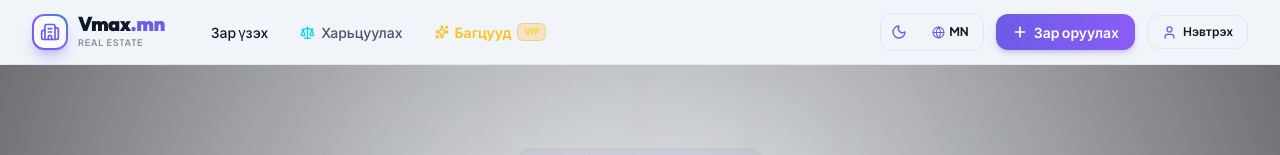
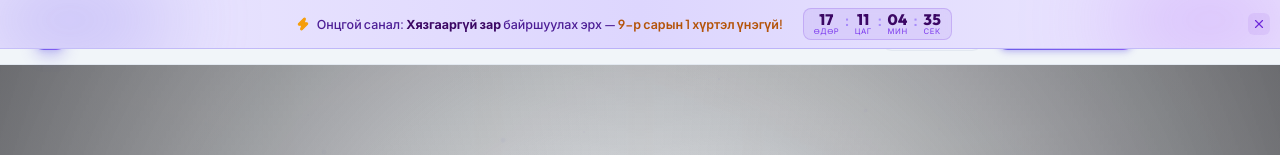
Before and after one commit to ulziimunkh-dev/vmax, a React (Vite) app in the folder client/: page / in a window 1280 px wide. Shown: the top 155 px of the page. Built offline with nearby package versions, Linux system fonts and the light colour scheme; no server answers.

Commit message:
feat: add subscription enums, implement layout components, and initialize main application router structure

```diff
--- a/client/src/App.tsx
+++ b/client/src/App.tsx
@@ -4,6 +4,7 @@ import { GoogleOAuthProvider } from '@react-oauth/google';
 import Navbar from '@/components/layout/Navbar';
 import Footer from '@/components/layout/Footer';
 import Starfield from '@/components/layout/Starfield';
+import PromoBanner from '@/components/layout/PromoBanner';
 import Home from '@/pages/Home';
 import Login from '@/pages/Login';
 import Register from '@/pages/Register';
@@ -48,6 +49,7 @@ const App = () => {
         <ScrollToTop />
         <Starfield />
         <div className="min-h-screen flex flex-col font-sans relative z-0 transition-colors duration-300">
+          <PromoBanner />
           <Navbar />
           <main className="flex-grow pb-20 md:pb-0">
             <Routes>
--- a/client/src/components/layout/Footer.tsx
+++ b/client/src/components/layout/Footer.tsx
@@ -14,19 +14,19 @@ import {
 
 const FacebookIcon = () => (
   <svg xmlns="http://www.w3.org/2000/svg" width="18" height="18" viewBox="0 0 24 24" fill="currentColor">
-    <path d="M24 12.073c0-6.627-5.373-12-12-12s-12 5.373-12 12c0 5.99 4.388 10.954 10.125 11.854v-8.385H7.078v-3.47h3.047V9.43c0-3.007 1.792-4.669 4.533-4.669 1.312 0 2.686.235 2.686.235v2.953H15.83c-1.491 0-1.956.925-1.956 1.874v2.25h3.328l-.532 3.47h-2.796v8.385C19.612 23.027 24 18.062 24 12.073z"/>
+    <path d="M24 12.073c0-6.627-5.373-12-12-12s-12 5.373-12 12c0 5.99 4.388 10.954 10.125 11.854v-8.385H7.078v-3.47h3.047V9.43c0-3.007 1.792-4.669 4.533-4.669 1.312 0 2.686.235 2.686.235v2.953H15.83c-1.491 0-1.956.925-1.956 1.874v2.25h3.328l-.532 3.47h-2.796v8.385C19.612 23.027 24 18.062 24 12.073z" />
   </svg>
 );
 
 const InstagramIcon = () => (
   <svg xmlns="http://www.w3.org/2000/svg" width="18" height="18" viewBox="0 0 24 24" fill="currentColor">
-    <path d="M12 2.163c3.204 0 3.584.012 4.85.07 3.252.148 4.771 1.691 4.919 4.919.058 1.265.069 1.645.069 4.849 0 3.205-.012 3.584-.069 4.849-.149 3.225-1.664 4.771-4.919 4.919-1.266.058-1.644.07-4.85.07-3.204 0-3.584-.012-4.849-.07-3.26-.149-4.771-1.699-4.919-4.92-.058-1.265-.07-1.644-.07-4.849 0-3.204.013-3.583.07-4.849.149-3.227 1.664-4.771 4.919-4.919 1.266-.057 1.645-.069 4.849-.069zM12 0C8.741 0 8.333.014 7.053.072 2.695.272.273 2.69.073 7.052.014 8.333 0 8.741 0 12c0 3.259.014 3.668.072 4.948.2 4.358 2.618 6.78 6.98 6.98C8.333 23.986 8.741 24 12 24c3.259 0 3.668-.014 4.948-.072 4.354-.2 6.782-2.618 6.979-6.98.059-1.28.073-1.689.073-4.948 0-3.259-.014-3.667-.072-4.947-.196-4.354-2.617-6.78-6.979-6.98C15.668.014 15.259 0 12 0zm0 5.838a6.162 6.162 0 100 12.324 6.162 6.162 0 000-12.324zM12 16a4 4 0 110-8 4 4 0 010 8zm6.406-11.845a1.44 1.44 0 100 2.881 1.44 1.44 0 000-2.881z"/>
+    <path d="M12 2.163c3.204 0 3.584.012 4.85.07 3.252.148 4.771 1.691 4.919 4.919.058 1.265.069 1.645.069 4.849 0 3.205-.012 3.584-.069 4.849-.149 3.225-1.664 4.771-4.919 4.919-1.266.058-1.644.07-4.85.07-3.204 0-3.584-.012-4.849-.07-3.26-.149-4.771-1.699-4.919-4.92-.058-1.265-.07-1.644-.07-4.849 0-3.204.013-3.583.07-4.849.149-3.227 1.664-4.771 4.919-4.919 1.266-.057 1.645-.069 4.849-.069zM12 0C8.741 0 8.333.014 7.053.072 2.695.272.273 2.69.073 7.052.014 8.333 0 8.741 0 12c0 3.259.014 3.668.072 4.948.2 4.358 2.618 6.78 6.98 6.98C8.333 23.986 8.741 24 12 24c3.259 0 3.668-.014 4.948-.072 4.354-.2 6.782-2.618 6.979-6.98.059-1.28.073-1.689.073-4.948 0-3.259-.014-3.667-.072-4.947-.196-4.354-2.617-6.78-6.979-6.98C15.668.014 15.259 0 12 0zm0 5.838a6.162 6.162 0 100 12.324 6.162 6.162 0 000-12.324zM12 16a4 4 0 110-8 4 4 0 010 8zm6.406-11.845a1.44 1.44 0 100 2.881 1.44 1.44 0 000-2.881z" />
   </svg>
 );
 
 const TwitterIcon = () => (
   <svg xmlns="http://www.w3.org/2000/svg" width="18" height="18" viewBox="0 0 24 24" fill="currentColor">
-    <path d="M18.244 2.25h3.308l-7.227 8.26 8.502 11.24H16.17l-5.214-6.817L4.99 21.75H1.68l7.73-8.835L1.254 2.25H8.08l4.713 6.231zm-1.161 17.52h1.833L7.084 4.126H5.117z"/>
+    <path d="M18.244 2.25h3.308l-7.227 8.26 8.502 11.24H16.17l-5.214-6.817L4.99 21.75H1.68l7.73-8.835L1.254 2.25H8.08l4.713 6.231zm-1.161 17.52h1.833L7.084 4.126H5.117z" />
   </svg>
 );
 
@@ -117,12 +117,12 @@ const Footer: React.FC = () => {
                   <span>Зар харьцуулах</span>
                 </Link>
               </li>
-              <li>
+              {/* <li>
                 <Link to="/pricing" className="text-amber-400 hover:text-amber-300 font-semibold transition-colors flex items-center space-x-1.5">
                   <Sparkles size={13} className="text-amber-400" />
                   <span>VIP Багцууд</span>
                 </Link>
-              </li>
+              </li> */}
               <li>
                 <Link to="/dashboard" className="text-nebula-text hover:text-plasma transition-colors flex items-center space-x-1.5">
                   <ArrowRight size={12} className="text-plasma/60" />
--- a/client/src/components/layout/Navbar.tsx
+++ b/client/src/components/layout/Navbar.tsx
@@ -71,8 +71,7 @@ const Navbar: React.FC = () => {
   return (
     <>
       <header
-        className={`fixed top-0 w-full z-40 transition-all duration-300 ${
-          scrolled
+        className={`fixed top-0 w-full z-40 transition-all duration-300 ${scrolled
             ? 'bg-void/90 backdrop-blur-xl border-b border-white/10 shadow-lg shadow-black/20'
             : 'bg-void/40 backdrop-blur-md border-b border-white/5'
           }`}
@@ -102,8 +101,7 @@ const Navbar: React.FC = () => {
               <nav className="hidden md:flex items-center space-x-1">
                 <Link
                   to="/"
-                  className={`px-3.5 py-2 rounded-xl text-sm font-medium transition-all ${
-                    location.pathname === '/'
+                  className={`px-3.5 py-2 rounded-xl text-sm font-medium transition-all ${location.pathname === '/'
                       ? 'text-white bg-white/10 font-bold'
                       : 'text-nebula-text hover:text-white hover:bg-white/5'
                     }`}
@@ -113,8 +111,7 @@ const Navbar: React.FC = () => {
 
                 <Link
                   to="/compare"
-                  className={`px-3.5 py-2 rounded-xl text-sm font-medium transition-all flex items-center space-x-1.5 ${
-                    location.pathname === '/compare'
+                  className={`px-3.5 py-2 rounded-xl text-sm font-medium transition-all flex items-center space-x-1.5 ${location.pathname === '/compare'
                       ? 'text-white bg-white/10 font-bold'
                       : 'text-nebula-text hover:text-white hover:bg-white/5'
                     }`}
@@ -128,7 +125,7 @@ const Navbar: React.FC = () => {
                   )}
                 </Link>
 
-                <Link
+                {/* <Link
                   to="/pricing"
                   className={`px-3.5 py-2 rounded-xl text-sm font-semibold transition-all flex items-center space-x-1.5 ${
                     location.pathname === '/pricing'
@@ -141,7 +138,7 @@ const Navbar: React.FC = () => {
                   <span className="text-[9px] font-black px-1.5 py-0.5 rounded-md bg-amber-500/20 text-amber-300 border border-amber-500/30 uppercase">
                     VIP
                   </span>
-                </Link>
+                </Link> */}
               </nav>
             </div>
 
@@ -217,8 +214,7 @@ const Navbar: React.FC = () => {
                     </div>
                     <ChevronDown
                       size={14}
-                      className={`text-nebula-text group-hover:text-white transition-transform ${
-                        isUserMenuOpen ? 'rotate-180' : ''
+                      className={`text-nebula-text group-hover:text-white transition-transform ${isUserMenuOpen ? 'rotate-180' : ''
                         }`}
                     />
                   </button>
--- /dev/null
+++ b/client/src/components/layout/PromoBanner.tsx
@@ -0,0 +1,119 @@
+import React, { useState, useEffect } from "react";
+import { motion, AnimatePresence } from "framer-motion";
+import { Zap, X } from "lucide-react";
+
+interface TimeLeft {
+  days: number;
+  hours: number;
+  minutes: number;
+  seconds: number;
+}
+
+const TARGET = new Date("2026-09-01T00:00:00+08:00");
+
+function getTimeLeft(): TimeLeft {
+  const diff = TARGET.getTime() - Date.now();
+  if (diff <= 0) return { days: 0, hours: 0, minutes: 0, seconds: 0 };
+  return {
+    days: Math.floor(diff / (1000 * 60 * 60 * 24)),
+    hours: Math.floor((diff / (1000 * 60 * 60)) % 24),
+    minutes: Math.floor((diff / (1000 * 60)) % 60),
+    seconds: Math.floor((diff / 1000) % 60),
+  };
+}
+
+const Pad = ({ n }: { n: number }) => (
+  <span className="promo-digit">{String(n).padStart(2, "0")}</span>
+);
+const Sep = () => <span className="promo-sep">:</span>;
+
+const PromoBanner: React.FC = () => {
+  const [timeLeft, setTimeLeft] = useState<TimeLeft>(getTimeLeft());
+  const [dismissed, setDismissed] = useState(() => {
+    try {
+      return sessionStorage.getItem("promo_dismissed") === "1";
+    } catch {
+      return false;
+    }
+  });
+
+  useEffect(() => {
+    const id = setInterval(() => setTimeLeft(getTimeLeft()), 1000);
+    return () => clearInterval(id);
+  }, []);
+
+  const expired = TARGET.getTime() <= Date.now();
+  if (dismissed || expired) return null;
+
+  const handleDismiss = () => {
+    setDismissed(true);
+    try {
+      sessionStorage.setItem("promo_dismissed", "1");
+    } catch {
+      /* noop */
+    }
+  };
+
+  return (
+    <AnimatePresence>
+      <motion.div
+        id="promo-banner"
+        initial={{ height: 0, opacity: 0 }}
+        animate={{ height: "auto", opacity: 1 }}
+        exit={{ height: 0, opacity: 0 }}
+        transition={{ duration: 0.35, ease: "easeOut" }}
+        className="promo-banner-root"
+      >
+        <div className="promo-inner">
+          <div className="promo-glow promo-glow-left" />
+          <div className="promo-glow promo-glow-right" />
+
+          <div className="promo-content">
+            <div className="promo-text-group">
+              <span className="promo-icon-wrap">
+                <Zap size={14} fill="currentColor" />
+              </span>
+              <span className="promo-label">
+                Онцгой санал:&nbsp;
+                <strong>Хязгааргүй зар</strong>&nbsp;байршуулах эрх —&nbsp;
+                <span className="promo-until">9-р сарын 1 хүртэл үнэгүй!</span>
+              </span>
+            </div>
+
+            <div className="promo-countdown" aria-label="Countdown">
+              <div className="promo-unit">
+                <Pad n={timeLeft.days} />
+                <span className="promo-unit-label">өдөр</span>
+              </div>
+              <Sep />
+              <div className="promo-unit">
+                <Pad n={timeLeft.hours} />
+                <span className="promo-unit-label">цаг</span>
+              </div>
+              <Sep />
+              <div className="promo-unit">
+                <Pad n={timeLeft.minutes} />
+                <span className="promo-unit-label">мин</span>
+              </div>
+              <Sep />
+              <div className="promo-unit">
+                <Pad n={timeLeft.seconds} />
+                <span className="promo-unit-label">сек</span>
+              </div>
+            </div>
+          </div>
+
+          <button
+            onClick={handleDismiss}
+            className="promo-close"
+            aria-label="Хаах"
+          >
+            <X size={14} />
+          </button>
+        </div>
+      </motion.div>
+    </AnimatePresence>
+  );
+};
+
+export default PromoBanner;
--- a/client/src/index.css
+++ b/client/src/index.css
@@ -188,6 +188,142 @@ html.light .star {
   100% { opacity: 1; transform: scale(1.2); box-shadow: 0 0 10px white; }
 }
 
+/* ── Promo Banner ───────────────────────────────────────────── */
+.promo-banner-root {
+  position: relative;
+  overflow: hidden;
+  z-index: 50;
+  background: linear-gradient(90deg,
+    #0f0c29 0%,
+    #302b63 40%,
+    #24243e 70%,
+    #1a0933 100%);
+  border-bottom: 1px solid rgba(168,85,247,0.25);
+}
+html.light .promo-banner-root {
+  background: linear-gradient(90deg, #ede9fe 0%, #ddd6fe 50%, #ede9fe 100%);
+  border-bottom-color: rgba(108,92,231,0.3);
+}
+.promo-inner {
+  position: relative;
+  display: flex;
+  align-items: center;
+  justify-content: center;
+  gap: 1rem;
+  padding: 0.5rem 3rem 0.5rem 1rem;
+  min-height: 36px;
+}
+.promo-glow {
+  position: absolute;
+  width: 220px; height: 80px;
+  border-radius: 50%;
+  filter: blur(48px);
+  pointer-events: none;
+  opacity: 0.35;
+}
+.promo-glow-left  { left: -40px;  top: -20px; background: #6c5ce7; }
+.promo-glow-right { right: -40px; top: -20px; background: #a855f7; }
+.promo-content {
+  display: flex;
+  flex-wrap: wrap;
+  align-items: center;
+  gap: 0.75rem 1.25rem;
+  justify-content: center;
+}
+.promo-text-group {
+  display: flex;
+  align-items: center;
+  gap: 0.4rem;
+  font-size: 0.78rem;
+  font-weight: 500;
+  color: #c4b5fd;
+  white-space: nowrap;
+  flex-wrap: wrap;
+  justify-content: center;
+}
+html.light .promo-text-group { color: #4c1d95; }
+.promo-icon-wrap {
+  display: inline-flex;
+  align-items: center;
+  color: #f59e0b;
+  flex-shrink: 0;
+}
+.promo-label strong { color: #ffffff; font-weight: 700; }
+html.light .promo-label strong { color: #3b0764; }
+.promo-until {
+  color: #fbbf24;
+  font-weight: 600;
+}
+html.light .promo-until { color: #b45309; }
+.promo-countdown {
+  display: flex;
+  align-items: center;
+  gap: 0.25rem;
+  background: rgba(255,255,255,0.05);
+  border: 1px solid rgba(168,85,247,0.3);
+  border-radius: 8px;
+  padding: 0.2rem 0.6rem;
+  backdrop-filter: blur(4px);
+}
+html.light .promo-countdown {
+  background: rgba(109,40,217,0.08);
+  border-color: rgba(109,40,217,0.2);
+}
+.promo-unit {
+  display: flex;
+  flex-direction: column;
+  align-items: center;
+  line-height: 1;
+}
+.promo-digit {
+  font-family: var(--font-heading);
+  font-size: 0.95rem;
+  font-weight: 800;
+  color: #ffffff;
+  letter-spacing: 0.02em;
+  min-width: 1.4ch;
+  text-align: center;
+}
+html.light .promo-digit { color: #3b0764; }
+.promo-unit-label {
+  font-size: 0.48rem;
+  text-transform: uppercase;
+  letter-spacing: 0.08em;
+  color: #a78bfa;
+  margin-top: 1px;
+}
+html.light .promo-unit-label { color: #7c3aed; }
+.promo-sep {
+  font-size: 0.85rem;
+  font-weight: 900;
+  color: #a78bfa;
+  line-height: 1;
+  margin-bottom: 6px;
+  margin-inline: 1px;
+}
+.promo-close {
+  position: absolute;
+  right: 0.6rem;
+  top: 50%;
+  transform: translateY(-50%);
+  display: flex;
+  align-items: center;
+  justify-content: center;
+  width: 22px; height: 22px;
+  border-radius: 6px;
+  border: none;
+  background: rgba(255,255,255,0.08);
+  color: #a78bfa;
+  cursor: pointer;
+  transition: background 0.15s, color 0.15s;
+}
+.promo-close:hover {
+  background: rgba(168,85,247,0.25);
+  color: #ffffff;
+}
+html.light .promo-close { color: #6d28d9; background: rgba(109,40,217,0.08); }
+/* ─────────────────────────────────────────────────────────── */
+
 ::-webkit-scrollbar { width: 8px; }
 ::-webkit-scrollbar-track { background: var(--color-void); }
 ::-webkit-scrollbar-thumb { background: #2d2d44; border-radius: 4px; }
```
Also changed, not shown: 1 other file (tests, documents, lock files or other folders). Lines whose indentation alone changed are shown as unchanged.
